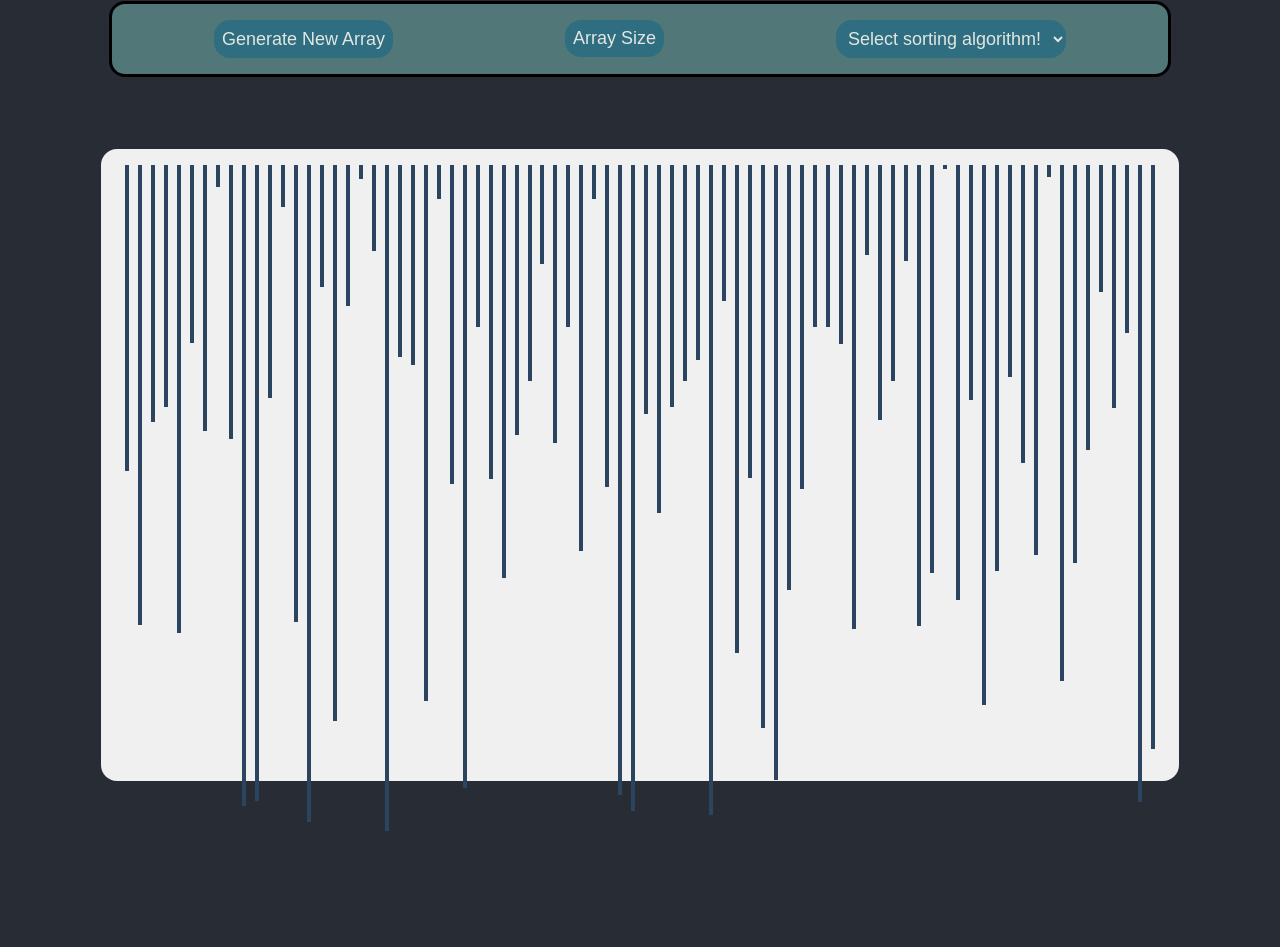
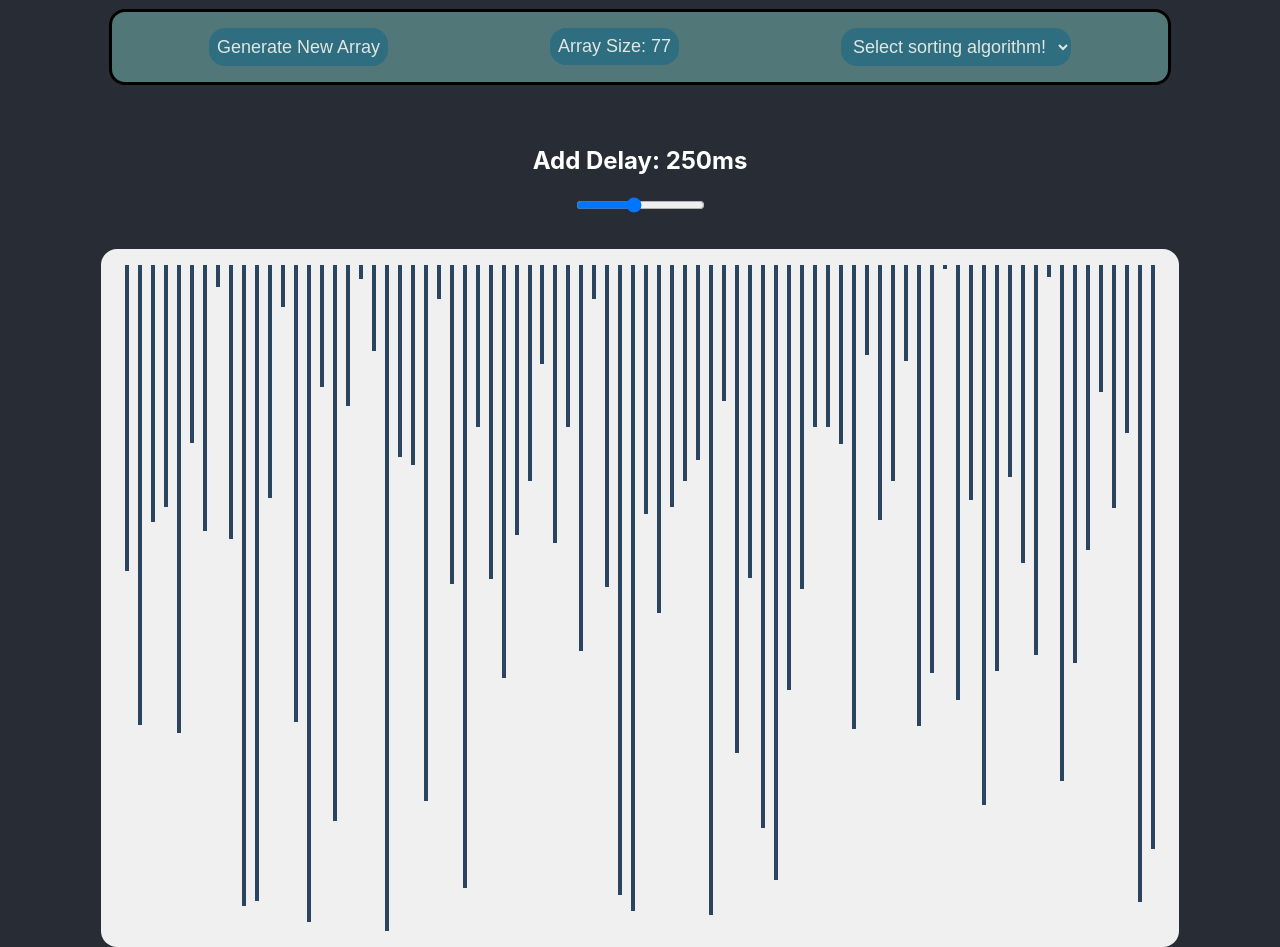
Before and after one commit to ShivWad/algo-visualizer, a React (Create React App) app: page / in a window 1280 px wide. Before the commit the page ends 831 px from the top, so only its background shows below. Built offline with nearby package versions, Linux system fonts and the light colour scheme.

Commit message:
speed and numbers

```diff
--- a/src/App.css
+++ b/src/App.css
@@ -11,7 +11,7 @@
   display: grid;
   align-items: center;
   justify-content: center;
-  gap: 4rem;
+  gap: 2rem;
   grid-template-rows: 10% auto;
 }
 
@@ -76,7 +76,8 @@
 .array-el-bar {
   background-color: #f0f0f0;
   color: black;
-  height: 75vh;
+  height: max-content;
+  min-height: 75vh;
   /* width: max-content; */
   display: flex;
   flex-direction: row;
--- a/src/components/ConfigBar/ConfigBar.tsx
+++ b/src/components/ConfigBar/ConfigBar.tsx
@@ -8,6 +8,7 @@ const ConfigBar = () => {
     const [sliderOpen, setSliderOpen] = useState<boolean>();
     const [localRange, setLocalRange] = useState(0);
     const [max, setMaxRange] = useState<number>();
+    const [speed, setSpeed] = useState<number>(250);
     // const [sortAlgorithm, setSortAlogrithm] = useState("");
     //@ts-ignore
     const isSorting = useSelector((state) => state.globalSlice.isSorting);
@@ -25,7 +26,7 @@ const ConfigBar = () => {
         let maxNumberOfEls = width / 7;
 
         setMaxRange(maxNumberOfEls);
-        setLocalRange(maxNumberOfEls/2);
+        setLocalRange(maxNumberOfEls / 2);
         console.log("maxNumberOfEls>>>", maxNumberOfEls);
 
     }, [])
@@ -47,12 +48,14 @@ const ConfigBar = () => {
     }
 
     return (
+        <>
             <div className={`config-bar ${isSorting ? "disable" : ""}`}>
                 <button className='global-button' onClick={() => handleGenerateNewArray()}>Generate New Array</button>
                 <div className='stack-button'>
-                <button className='global-button' onClick={() => setSliderOpen(!sliderOpen)}>Array Size</button>
+                    <button className='global-button' onClick={() => setSliderOpen(!sliderOpen)}>Array Size: {localRange.toFixed()}</button>
                     <input onChange={(e) => handleSliderChange(e)} type="range" min="5" max={max} value={localRange} className={`slider ${sliderOpen && !isSorting ? "open" : "close"}`} id="myRange" />
                 </div>
+
                 <div>
                     <select className=' global-button ' onChange={(e) => handleAlgoChange(e)} id="mounth">
                         <option value="hide" style={{ display: "none" }}>Select sorting algorithm!</option>
@@ -65,8 +68,18 @@ const ConfigBar = () => {
                     </select>
 
                 </div>
+            </div>
+
+            <div className='change-speed' >
+                <h2>
+                    Add Delay: {speed}ms
+                </h2>
+                <input id="speed-slider" type="range" onChange={(e) => setSpeed(parseInt(e.target.value))} min="50" value={speed} max="500" />
+
 
             </div>
+        </>
+
     )
 }
 
--- a/src/components/utils.ts
+++ b/src/components/utils.ts
@@ -1,6 +1,12 @@
 // @ts-nocheck
 
-const delay = 200;
+
+const getSpeedVal = () => {
+    let speedEl = document.getElementById('speed-slider');
+    let speedVal = speedEl.value;
+    return speedVal;
+}
+
 const reBuildArray = (range: number) => {
     const min = 5;
     const max = 1000;
@@ -17,12 +23,14 @@ const startBubbleSort = async () => {
     for (let i = 0; i < ele.length - 1; i++) {
         // console.log('In ith loop');
         for (let j = 0; j < ele.length - i - 1; j++) {
+
             // console.log('In jth loop');
             ele[j].style.background = 'blue';
             ele[j + 1].style.background = 'blue';
             if (parseInt(ele[j].style.height) > parseInt(ele[j + 1].style.height)) {
                 // console.log('In if condition');
-                await waitforme(200);
+
+                await waitforme(getSpeedVal());
                 swap(ele[j], ele[j + 1]);
             }
             ele[j].style.background = 'cyan';
@@ -40,19 +48,21 @@ async function partitionLomuto(ele, l, r) {
     // color pivot element
     ele[r].style.background = 'red';
     for (let j = l; j <= r - 1; j++) {
+
         // color current element
         ele[j].style.background = 'yellow';
         // pauseChamp
-        await waitforme(delay);
+        await waitforme(getSpeedVal());
 
         if (parseInt(ele[j].style.height) < parseInt(ele[r].style.height)) {
+
             i++;
             swap(ele[i], ele[j]);
             // color
             ele[i].style.background = 'orange';
             if (i != j) ele[j].style.background = 'orange';
             // pauseChamp
-            await waitforme(delay);
+            await waitforme(getSpeedVal());
         }
         else {
             // color if not less than pivot
@@ -61,7 +71,7 @@ async function partitionLomuto(ele, l, r) {
     }
     i++;
     // pauseChamp
-    await waitforme(delay);
+    await waitforme(getSpeedVal());
     swap(ele[i], ele[r]); // pivot height one
     // console.log(`i = ${i}`, typeof (i));
     // color
@@ -69,7 +79,7 @@ async function partitionLomuto(ele, l, r) {
     ele[i].style.background = 'green';
 
     // pauseChamp
-    await waitforme(delay);
+    await waitforme(getSpeedVal());
 
     // color
     for (let k = 0; k < ele.length; k++) {
@@ -114,7 +124,8 @@ async function merge(ele, low, mid, high) {
     let right = new Array(n2);
 
     for (let i = 0; i < n1; i++) {
-        await waitforme(delay);
+
+        await waitforme(getSpeedVal());
         // console.log('In merge left loop');
         // console.log(ele[low + i].style.height + ' at ' + (low + i));
         // color
@@ -122,17 +133,20 @@ async function merge(ele, low, mid, high) {
         left[i] = ele[low + i].style.height;
     }
     for (let i = 0; i < n2; i++) {
-        await waitforme(delay);
+
+        await waitforme(getSpeedVal());
         // console.log('In merge right loop');
         // console.log(ele[mid + 1 + i].style.height + ' at ' + (mid + 1 + i));
         // color
         ele[mid + 1 + i].style.background = 'yellow';
         right[i] = ele[mid + 1 + i].style.height;
     }
-    await waitforme(delay);
+
+    await waitforme(getSpeedVal());
     let i = 0, j = 0, k = low;
     while (i < n1 && j < n2) {
-        await waitforme(delay);
+
+        await waitforme(getSpeedVal());
 
 
         // To add color for which two r being compared for merging
@@ -164,7 +178,8 @@ async function merge(ele, low, mid, high) {
         }
     }
     while (i < n1) {
-        await waitforme(delay);
+
+        await waitforme(getSpeedVal());
         // color
         if ((n1 + n2) === ele.length) {
             ele[k].style.background = 'green';
@@ -177,7 +192,8 @@ async function merge(ele, low, mid, high) {
         k++;
     }
     while (j < n2) {
-        await waitforme(delay);
+
+        await waitforme(getSpeedVal());
         // color
         if ((n1 + n2) === ele.length) {
             ele[k].style.background = 'green';
@@ -218,10 +234,11 @@ async function selection() {
         // Change color of the position to swap with the next min
         ele[i].style.background = 'blue';
         for (let j = i + 1; j < ele.length; j++) {
+
             // Change color for the current comparision (in consideration for min_index)
             ele[j].style.background = 'red';
 
-            await waitforme(delay);
+            await waitforme(getSpeedVal());
             if (parseInt(ele[j].style.height) < parseInt(ele[min_index].style.height)) {
                 if (min_index !== i) {
                     // new min_index is found so change prev min_index color back to normal
@@ -234,7 +251,8 @@ async function selection() {
                 ele[j].style.background = 'cyan';
             }
         }
-        await waitforme(delay);
+
+        await waitforme(getgetSpeedVal()());
         swap(ele[min_index], ele[i]);
         // change the min element index back to normal as it is swapped
         ele[min_index].style.background = 'cyan';
```
Lines whose indentation alone changed are shown as unchanged.
